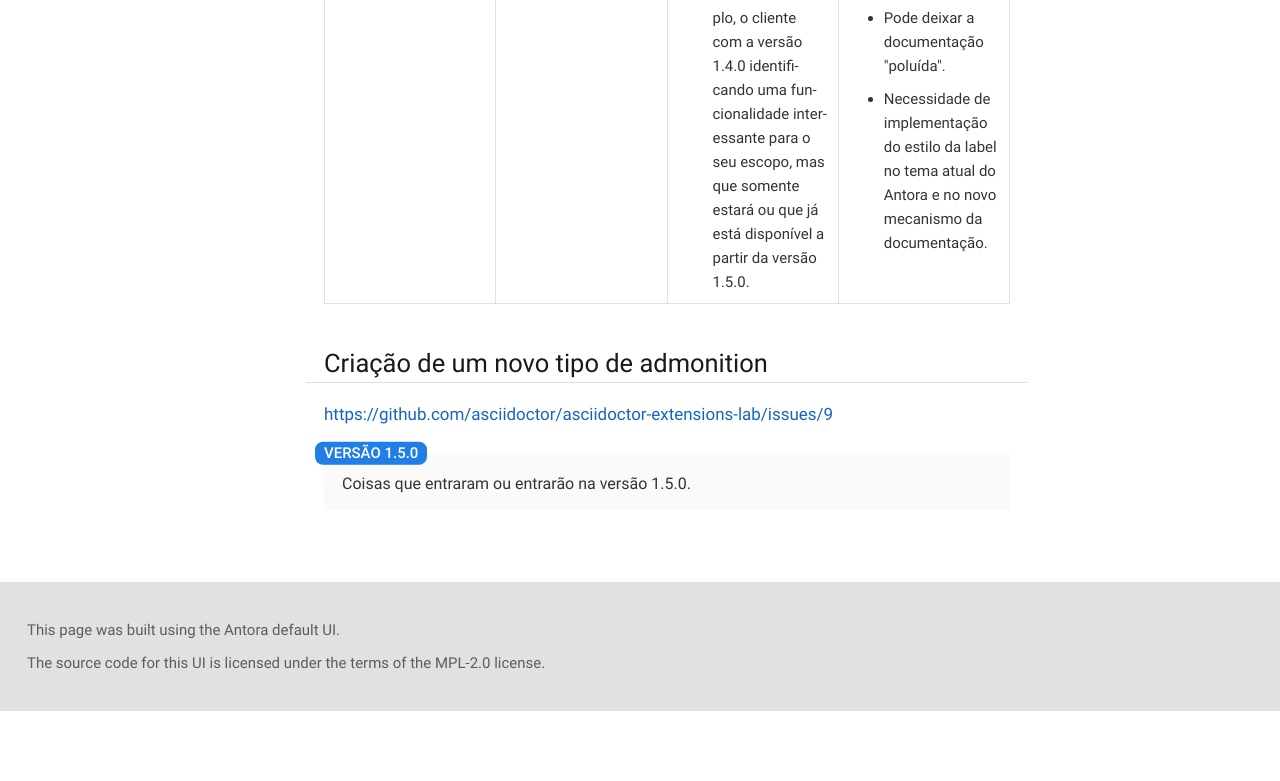
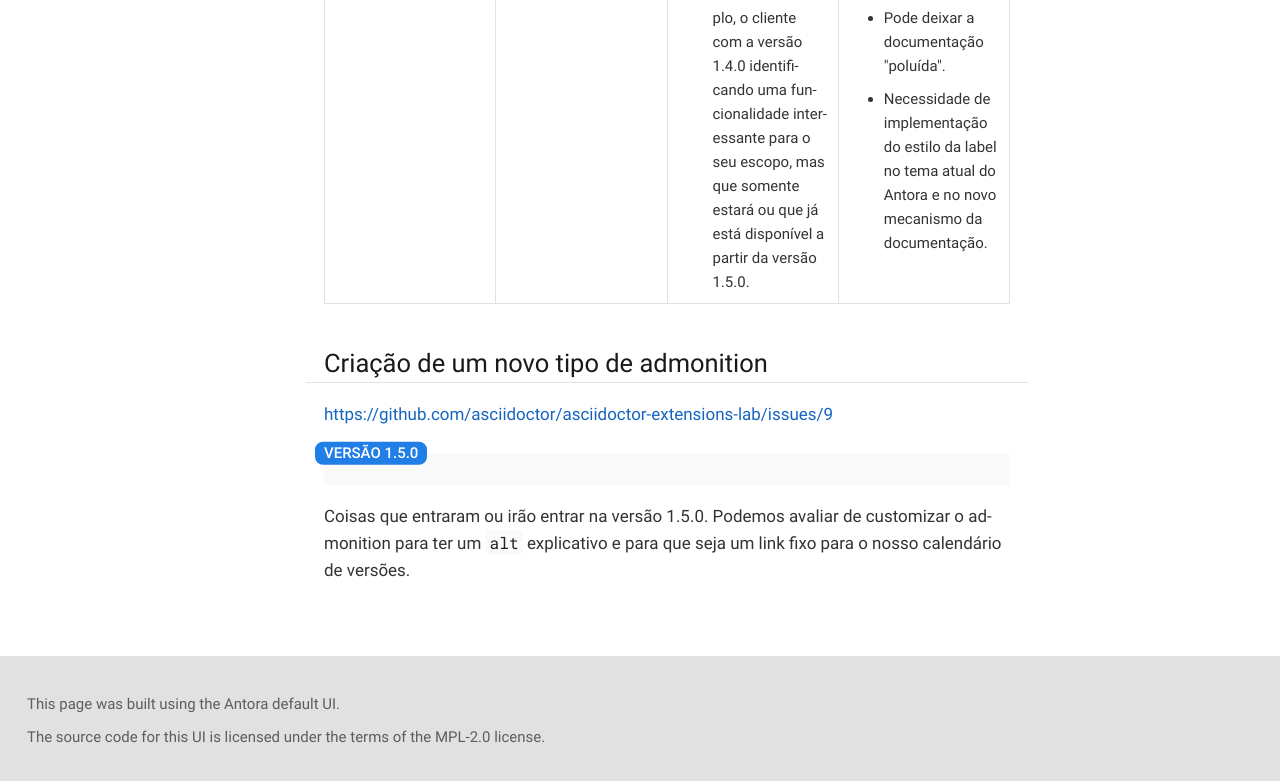
Before and after one commit to cardoso-thiago/antora-docs, a plain HTML site: page main/current/main.html in a window 1280 px wide. Shown: the part 4032-4813 px from the top of the page. Before the commit the page ends 4743 px from the top, so only its background shows below. Drawn offline with Linux system fonts and the light colour scheme.

Commit message:
deploy: a318bbe9fa6e568f852f908c2b365610f301bb91

```diff
--- a/main/current/main.html
+++ b/main/current/main.html
@@ -317,10 +317,13 @@
 <i class="fa icon-note" title="Versão 1.5.0"></i>
 </td>
 <td class="content">
-Coisas que entraram ou entrarão na versão 1.5.0.
+
 </td>
 </tr>
 </table>
+</div>
+<div class="paragraph">
+<p>Coisas que entraram ou irão entrar na versão 1.5.0. Podemos avaliar de customizar o admonition para ter um <code>alt</code> explicativo e para que seja um link fixo para o nosso calendário de versões.</p>
 </div>
 </div>
 </div>
```
